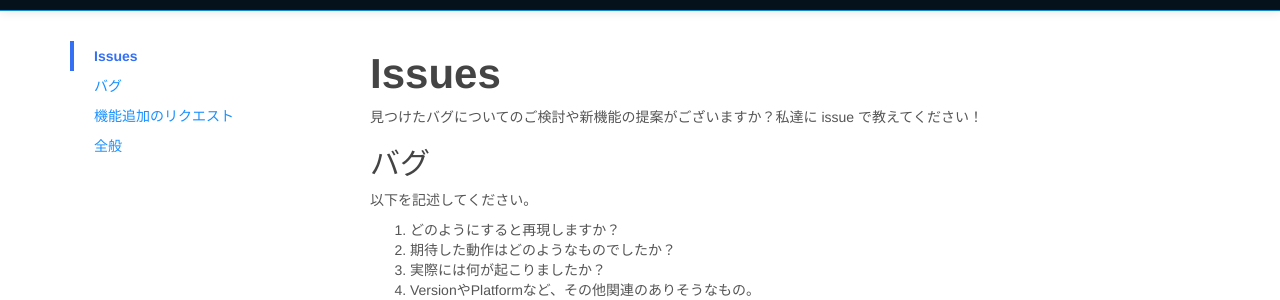
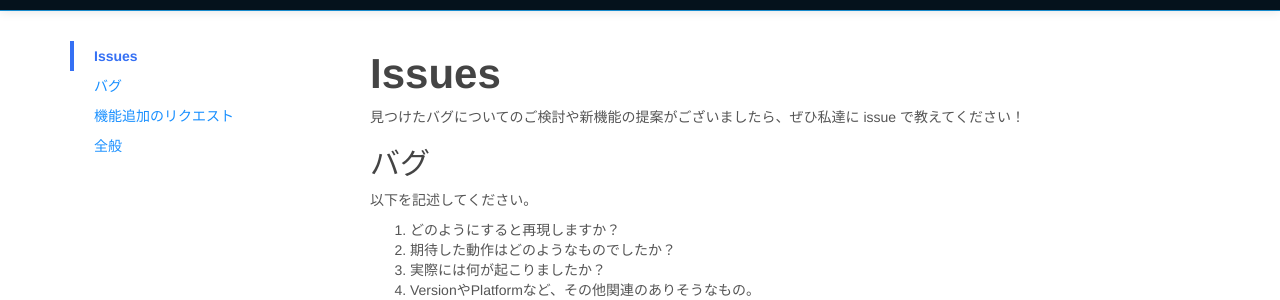
Before and after one commit to screwdriver-cd/guide, a Jekyll site: the page built from docs/ja/about/contributing/issues.md, in a window 1280 px wide. Shown: the part 141-441 px from the top of the page. Built offline with Jekyll 4.4.1, drawn with Linux system fonts in a browser that asks for light colours.

Commit message:
fix: fix some words

```diff
--- a/docs/ja/about/contributing/issues.md
+++ b/docs/ja/about/contributing/issues.md
@@ -16,7 +16,7 @@ toc:
 ---
 # Issues
 
-見つけたバグについてのご検討や新機能の提案がございますか？私達に issue で教えてください！
+見つけたバグについてのご検討や新機能の提案がございましたら、ぜひ私達に issue で教えてください！
 
 ## バグ
 
```
Also changed, not shown: docs/ja/about/contributing/getting-started-developing.md (+1 -1 lines).
